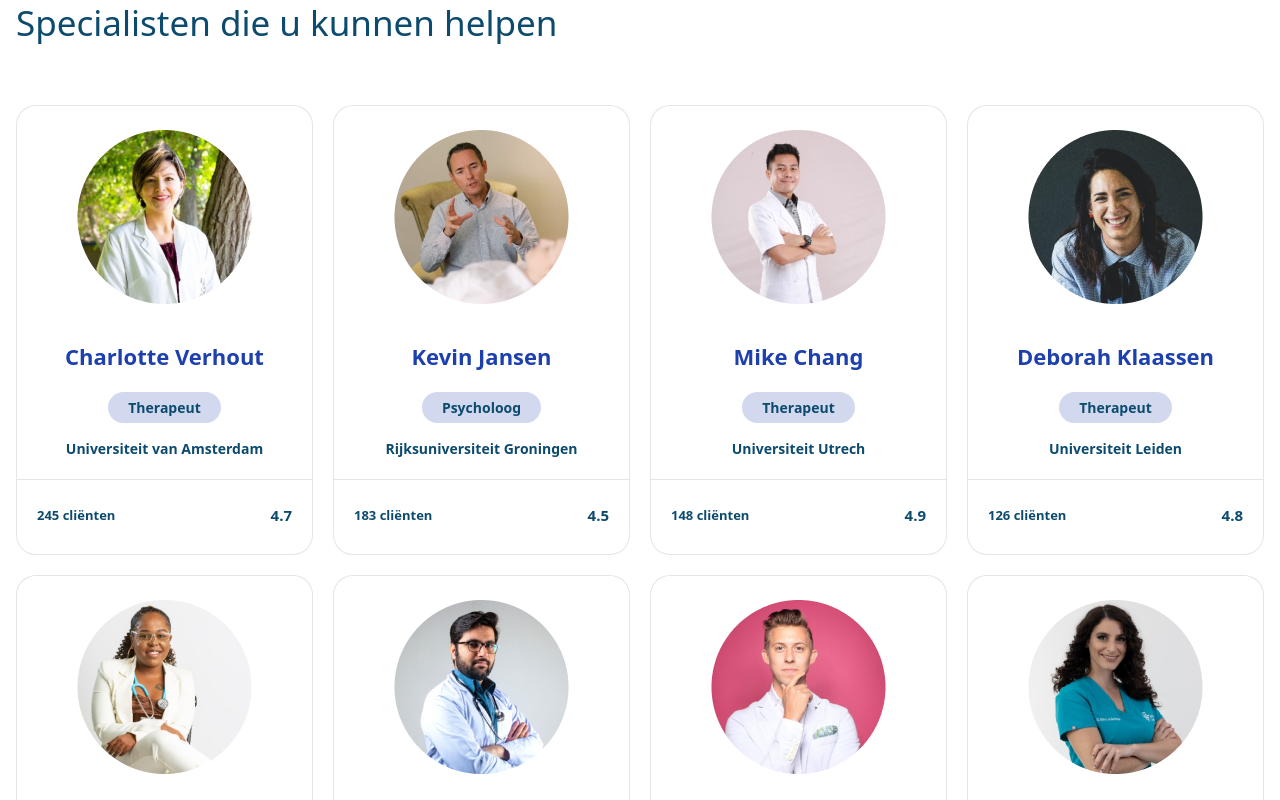
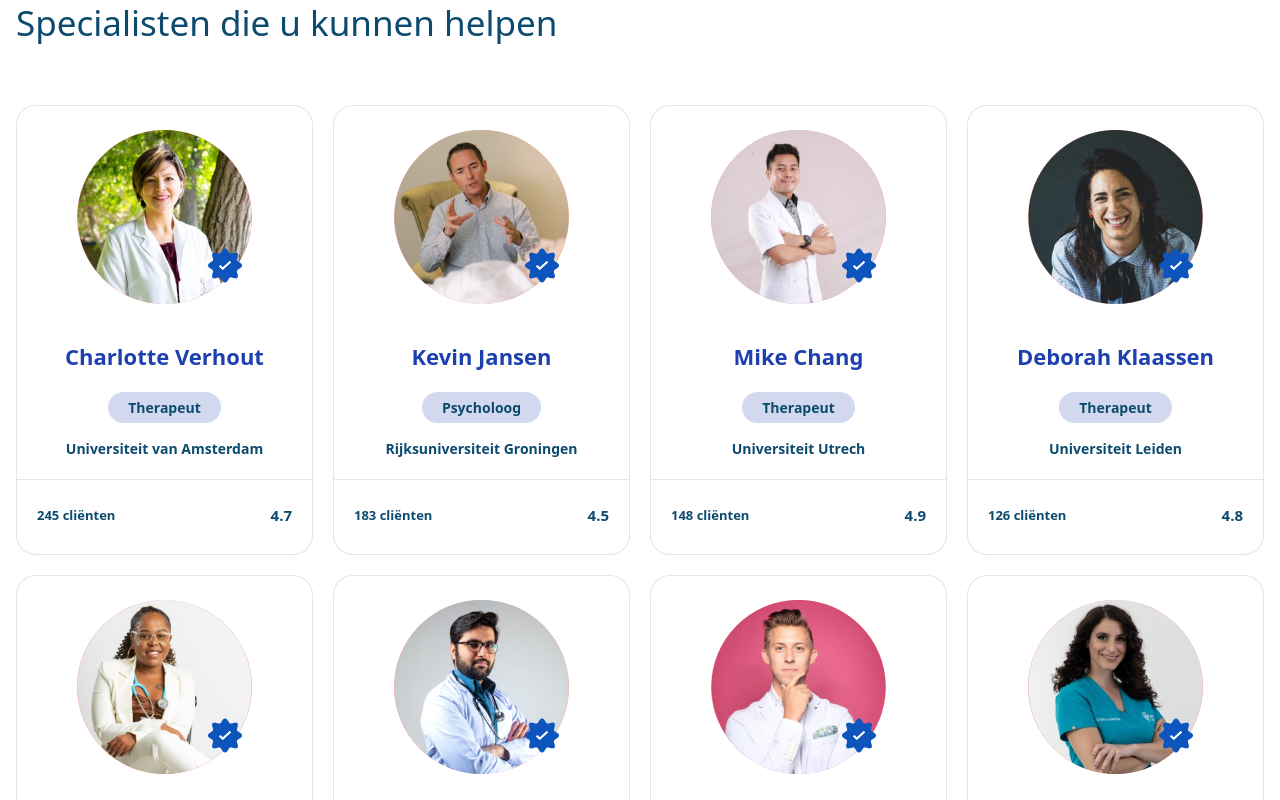
Before and after one commit to mufaqar/gedachte, a Next.js app: page / in a window 1280 px wide. Shown: the part 2480-3280 px from the top of the page. Built offline with nearby package versions, Linux system fonts and the light colour scheme.

Commit message:
team box

```diff
--- a/src/components/team-box.tsx
+++ b/src/components/team-box.tsx
@@ -6,7 +6,10 @@ function TeamBox({ data }: any) {
     return (
         <div className="grid gap-5 py-6 bg-white rounded-[20px] border border-black border-opacity-10 relative group">
             <div>
-                <Image src={data?.img} alt={data?.img} width={175} height={174} className='mx-auto mb-8' />
+                <div className='bg-red-300 rounded-full w-[175px] h-[174px] mx-auto mb-8 relative'>
+                    <Image src={data?.img} alt={data?.img} width={175} height={174} className='' />
+                    <Image src="/images/team/check.png" alt="check.png" width={38} height={37} className='absolute bottom-5 right-2' />
+                </div>
                 <h3 className="text-center text-blue-800 text-[22px] font-bold leading-[40px]">
                     {data?.name}
                 </h3>
```
Also changed, not shown: public/images/team/check.png (added).
